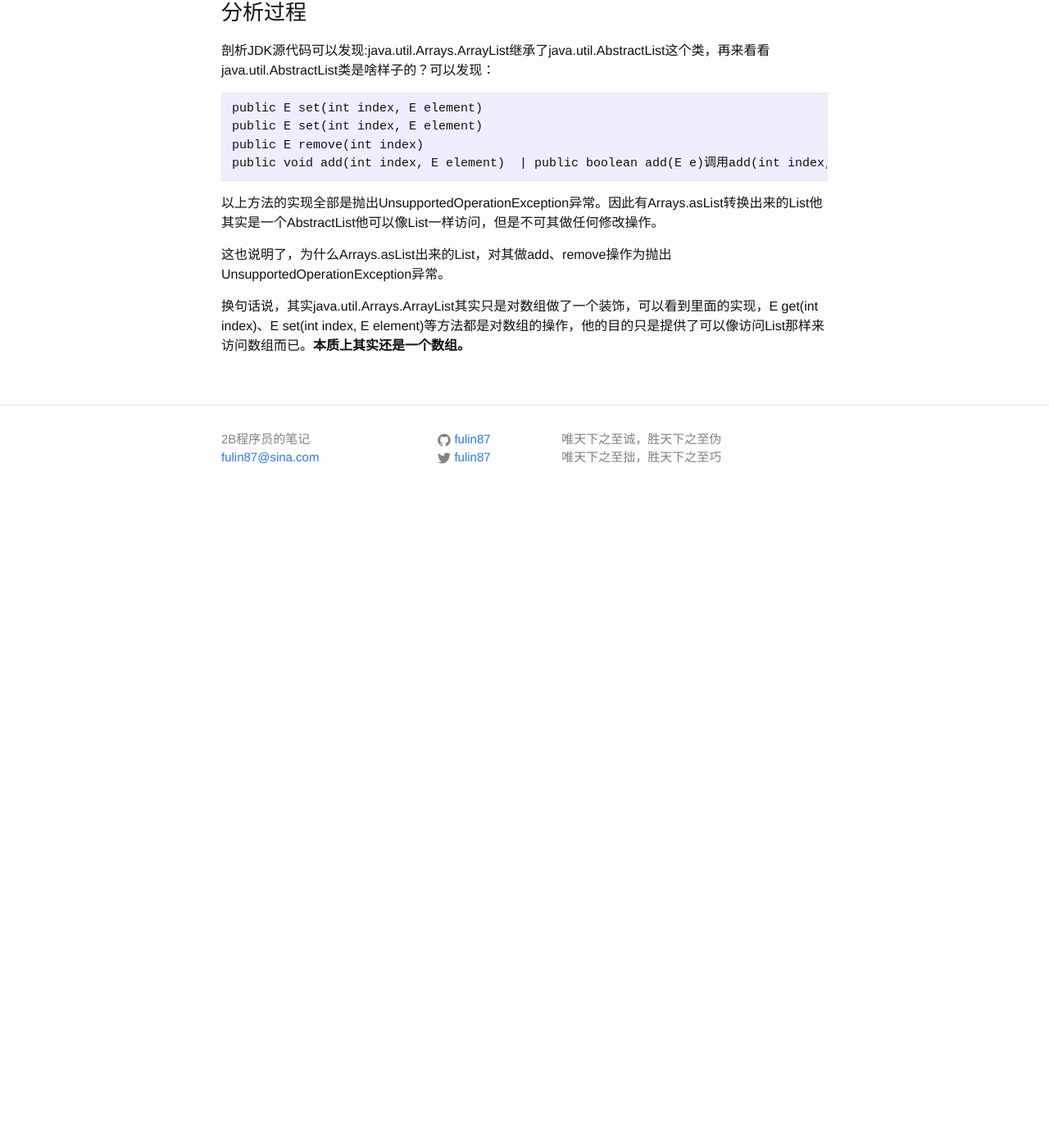
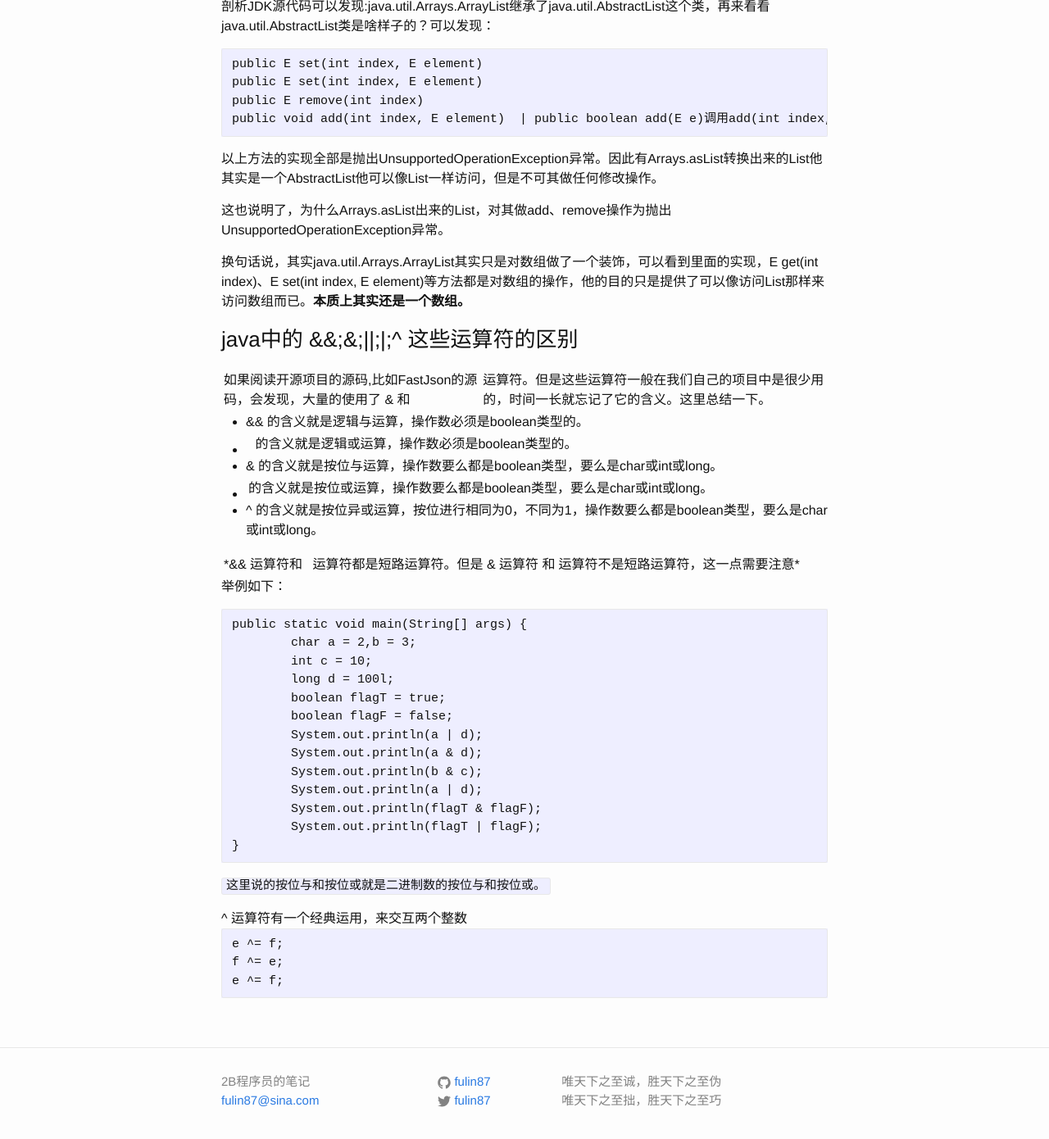
Before and after one commit to fulin87/myBog, a Jekyll site: the page built from _posts/2016-02-20-asList.markdown, in a window 1280 px wide and 1400 px high, scrolled down 693 px. Shown: the top 1390 px of the window at 82% size. Built offline with Jekyll 4.4.1, drawn with Linux system fonts in a browser that asks for light colours; before the commit the page ends 1323 px from its top, so only the background shows below that; some of the changed text lies outside the part shown.

```diff
--- a/_posts/2016-02-20-asList.markdown
+++ b/_posts/2016-02-20-asList.markdown
@@ -1,16 +1,16 @@
 ---
 layout: post
-title:	"asList的使用及异常问题"
+title:	"java易错的知识点汇总"
 date:	2016-02-20 13:07:11 +0800
-categories:	fulin
+categories:	java
 ---
 
 * Table of Contents
 {:toc}
 
->*最近遇到一个问题，以前也遇到过，当时没有深入研究就没有记录下来，时间长了，忘记了，今天又再次遇到，这个问题表面上看很简单，其实不简单，今天记录在案，防止以后再次发生...*
+>*把工作中遇到的一些容易出错的知识点记录整理下来，时间长了就是一笔宝贵的财富，这就是经验...*
 
-### 问题
+### java.util.Arrays.ArrayList与java.util.ArrayList的有关问题
 
 问题是这样的，将数组转成List，通常我们习惯这样写成:
 
@@ -25,7 +25,6 @@ categories:	fulin
 	java.util.Arrays.ArrayList
 	java.util.ArrayList
 
-### 分析过程
 
 剖析JDK源代码可以发现:java.util.Arrays.ArrayList继承了java.util.AbstractList这个类，再来看看java.util.AbstractList类是啥样子的？可以发现：
 
@@ -39,3 +38,38 @@ categories:	fulin
 这也说明了，为什么Arrays.asList出来的List，对其做add、remove操作为抛出UnsupportedOperationException异常。
 
 换句话说，其实java.util.Arrays.ArrayList其实只是对数组做了一个装饰，可以看到里面的实现，E get(int index)、E set(int index, E element)等方法都是对数组的操作，他的目的只是提供了可以像访问List那样来访问数组而已。**本质上其实还是一个数组。**
+
+### java中的 &&;&;||;|;^ 这些运算符的区别
+
+ 如果阅读开源项目的源码,比如FastJson的源码，会发现，大量的使用了 & 和 | 运算符。但是这些运算符一般在我们自己的项目中是很少用的，时间一长就忘记了它的含义。这里总结一下。
+
+ * && 的含义就是逻辑与运算，操作数必须是boolean类型的。
+ * || 的含义就是逻辑或运算，操作数必须是boolean类型的。
+ * &  的含义就是按位与运算，操作数要么都是boolean类型，要么是char或int或long。
+ * |  的含义就是按位或运算，操作数要么都是boolean类型，要么是char或int或long。
+ * ^  的含义就是按位异或运算，按位进行相同为0，不同为1，操作数要么都是boolean类型，要么是char或int或long。
+
+ *&& 运算符和 || 运算符都是短路运算符。但是 & 运算符 和 | 运算符不是短路运算符，这一点需要注意*
+
+ 举例如下：
+
+	public static void main(String[] args) {
+		char a = 2,b = 3;
+		int c = 10;
+		long d = 100l;
+		boolean flagT = true;
+		boolean flagF = false;
+		System.out.println(a | d);
+		System.out.println(a & d);
+		System.out.println(b & c);
+		System.out.println(a | d);
+		System.out.println(flagT & flagF);
+		System.out.println(flagT | flagF);
+	}
+
+ `这里说的按位与和按位或就是二进制数的按位与和按位或。`
+
+ 	^ 运算符有一个经典运用，来交互两个整数
+	e ^= f;
+	f ^= e;
+	e ^= f;
```
Also changed, not shown: _posts/2016-10-14-Junit.markdown (added, +23 -0 lines).
